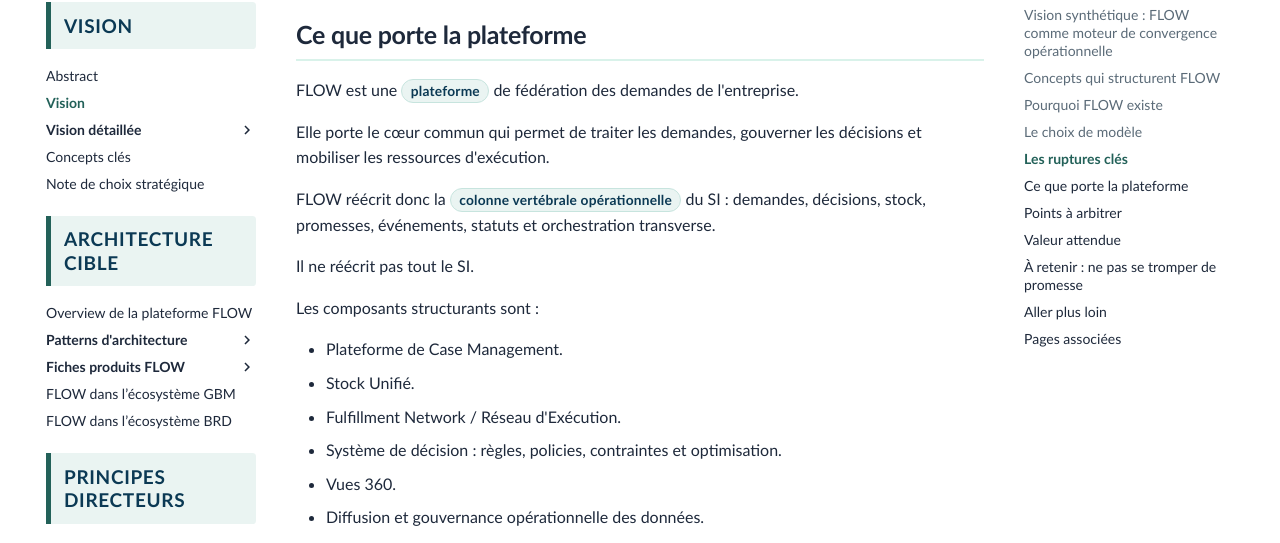
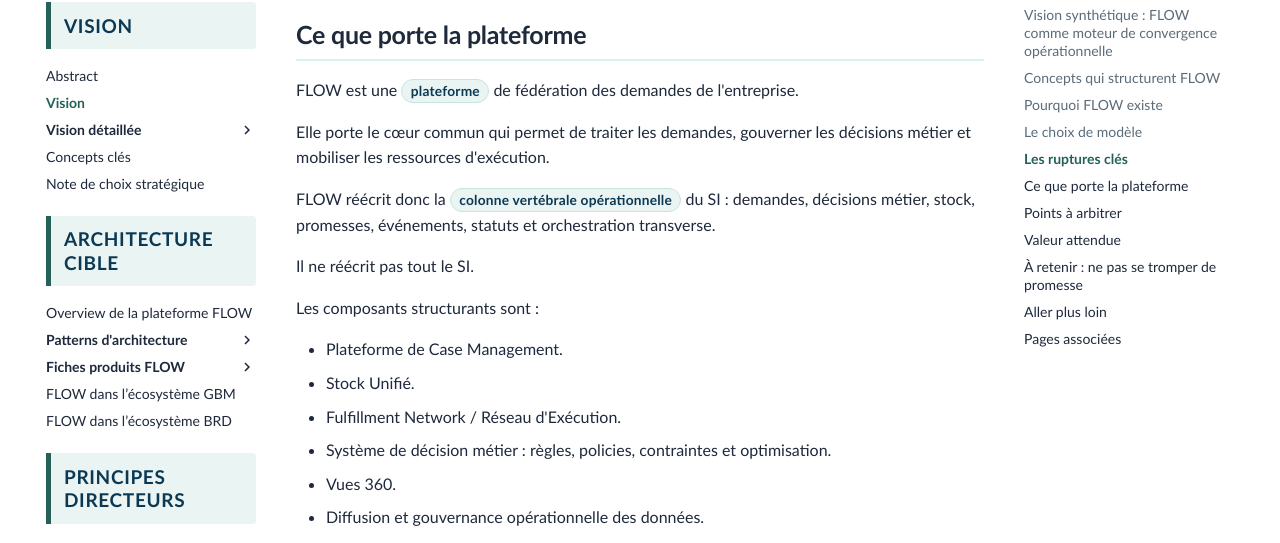
Before and after one commit to laurent-sintes/FLOW-Program, an MkDocs documentation site: the page built from docs/vision/vision.md, in a window 1280 px wide and 1400 px high, scrolled down 3733 px. Shown: the part 138-681 px from the top of the window. Built offline with MkDocs 1.6.1 and Material for MkDocs 9.7.7, drawn with Linux system fonts in a browser that asks for light colours; comment, search, counter and statistics services are not loaded; some of the changed text lies outside the part shown.

Commit message:
Clarifie arbitrages projet dans la vision

````diff
--- a/docs/vision/vision.md
+++ b/docs/vision/vision.md
@@ -10,7 +10,7 @@ La réponse ne peut pas être une uniformisation brutale.
 
 Elle ne peut pas non plus être une centralisation ERP classique qui chercherait à faire rentrer toute la diversité du groupe dans un modèle unique.
 
-L'ambition de FLOW est de construire un socle commun là où la cohérence est critique — <span class="flow-keyword">demandes</span>, <span class="flow-keyword">stock</span>, <span class="flow-keyword">promesses</span>, <span class="flow-keyword">décisions</span>, allocation, exécution, événements et exceptions — tout en laissant les marques, canaux et domaines spécialisés conserver leur autonomie là où elle crée de la valeur.
+L'ambition de FLOW est de construire un socle commun là où la cohérence est critique — <span class="flow-keyword">demandes</span>, <span class="flow-keyword">stock</span>, <span class="flow-keyword">promesses</span>, <span class="flow-keyword">décisions métier</span>, allocation, exécution, événements et exceptions — tout en laissant les marques, canaux et domaines spécialisés conserver leur autonomie là où elle crée de la valeur.
 
 <div class="flow-conviction">
   <p>La convergence n'est pas l'uniformisation.</p>
@@ -21,13 +21,13 @@ L'ambition de FLOW est de construire un socle commun là où la cohérence est c
 
 <div class="flow-conviction">
   <p>FLOW est le moteur de convergence opérationnelle du groupe.</p>
-  <p>Il fédère les demandes, gouverne les décisions, mobilise le stock et le réseau d'exécution, tout en préservant les singularités business utiles.</p>
+  <p>Il fédère les demandes, gouverne les décisions métier, mobilise le stock et le réseau d'exécution, tout en préservant les singularités business utiles.</p>
 </div>
 
 Cette vision repose sur cinq convictions fortes :
 
 - La <span class="flow-keyword">convergence</span> n'est pas l'uniformisation : elle doit être pilotée par niveaux.
-- Le <span class="flow-keyword">centre de gravité</span> du SI doit se déplacer de l'ERP-document vers la demande, la décision et la satisfaction client / utilisateur.
+- Le <span class="flow-keyword">centre de gravité</span> du SI doit se déplacer de l'ERP-document vers la demande, la décision métier et la satisfaction client / utilisateur.
 - Gérer des commandes n'est plus suffisant : il faut savoir traiter des <span class="flow-keyword">demandes</span>.
 - Les silos B2B, B2C, marques, groupes ou canaux peuvent exister chez les consommateurs de la plateforme, mais pas dans la <span class="flow-keyword">plateforme</span> elle-même.
 - La variation métier doit être pilotée par le contexte, les <span class="flow-keyword">Agreements</span> et les règles, sans rendre le SI ingouvernable.
@@ -83,7 +83,7 @@ FLOW déplace donc le centre de gravité du SI :
 ERP / documents / comptabilité
 OMS / commande / canal
         ↓
-Demande / décision
+Demande / décision métier
 Satisfaction client-utilisateur
 Stock et réseau d'exécution
 ```
@@ -123,9 +123,9 @@ Ils doivent devenir des contrats de données gouvernés, publiés et consommés
 
 FLOW est une <span class="flow-keyword">plateforme</span> de fédération des demandes de l'entreprise.
 
-Elle porte le cœur commun qui permet de traiter les demandes, gouverner les décisions et mobiliser les ressources d'exécution.
+Elle porte le cœur commun qui permet de traiter les demandes, gouverner les décisions métier et mobiliser les ressources d'exécution.
 
-FLOW réécrit donc la <span class="flow-keyword">colonne vertébrale opérationnelle</span> du SI : demandes, décisions, stock, promesses, événements, statuts et orchestration transverse.
+FLOW réécrit donc la <span class="flow-keyword">colonne vertébrale opérationnelle</span> du SI : demandes, décisions métier, stock, promesses, événements, statuts et orchestration transverse.
 
 Il ne réécrit pas tout le SI.
 
@@ -134,7 +134,7 @@ Les composants structurants sont :
 - Plateforme de Case Management.
 - Stock Unifié.
 - Fulfillment Network / Réseau d'Exécution.
-- Système de décision : règles, policies, contraintes et optimisation.
+- Système de décision métier : règles, policies, contraintes et optimisation.
 - Vues 360.
 - Diffusion et gouvernance opérationnelle des données.
 - Intégrations avec les services existants lorsque leur valeur métier justifie leur maintien.
@@ -178,7 +178,7 @@ La valeur de FLOW vient du lien entre les problèmes observés et les capacités
 | Demandes dispersées | Plateforme de fédération des demandes, Case Management, événements communs | Décloisonnement et continuité de traitement |
 | Données difficiles à réconcilier | Projections gouvernées, événements, Vues 360 | Meilleure capacité à retrouver une vérité exploitable |
 | Flux projet foisonnants | Contrats de données, séparation publication / consommation, supervision des échanges | Moins de tuyauterie opportuniste et une meilleure gouvernance des données en transit |
-| Variations métier spécifiques | Agreements, règles, policies, moteur de décision | Singularités préservées sans prolifération des processus |
+| Variations métier spécifiques | Agreements, règles, policies, moteur de décision métier | Singularités préservées sans prolifération des processus |
 | Décisions de fulfillment distribuées | Contrats entre demande et exécution | Moins d'erreurs d'aiguillage et meilleure optimisation globale |
 | Finance et auditabilité | Faits, événements, documents et statuts exploitables | Meilleure intégration avec Finance et capacité à reconstruire l'histoire d'une demande |
 
@@ -189,7 +189,7 @@ La valeur de FLOW vient du lien entre les problèmes observés et les capacités
 | FLOW est seulement un projet de remplacement applicatif. | Faire converger des responsabilités critiques aujourd'hui dispersées. |
 | FLOW cherche à mieux gérer les commandes. | Mieux traiter les demandes, y compris commandes, retours, SAV, exceptions et engagements. |
 | FLOW impose un modèle unique à toutes les marques. | Construire une plateforme commune qui préserve les singularités business utiles. |
-| FLOW est un nouvel ERP ou un nouvel OMS. | Déplacer le centre de gravité vers la demande, la décision, le stock et le réseau d'exécution. |
+| FLOW est un nouvel ERP ou un nouvel OMS. | Déplacer le centre de gravité vers la demande, la décision métier, le stock et le réseau d'exécution. |
 | FLOW doit absorber tout le SI. | Réécrire la colonne vertébrale opérationnelle du SI, pas tous ses organes spécialisés. |
 | FLOW oblige à réécrire tous les services existants. | Réintégrer les services utiles autour d'une cohérence commune lorsque leur valeur métier justifie leur maintien. |
 | FLOW reconstruit une master data globale. | Configurer les capacités d'action nécessaires pour traiter les demandes de manière fiable, explicable et optimisable. |
@@ -199,7 +199,7 @@ La valeur de FLOW vient du lien entre les problèmes observés et les capacités
 
 La vision détaillée est découpée en chapitres pour faciliter la lecture :
 
-1. [Ambition](vision-detaillee/1-ambition-et-contexte.md).
+1. [Ambition](vision-detaillee/1-ambition.md).
 2. [Ruptures](vision-detaillee/2-ruptures-structurantes.md).
 3. [Solution](vision-detaillee/3-plateforme-flow.md).
 4. [Hotspots](vision-detaillee/4-hotspots.md).
````
Also changed, not shown: other parts of docs/vision/vision.md (+1 -1 lines).
